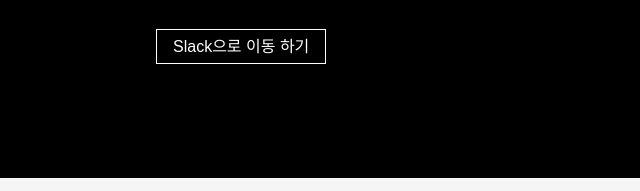
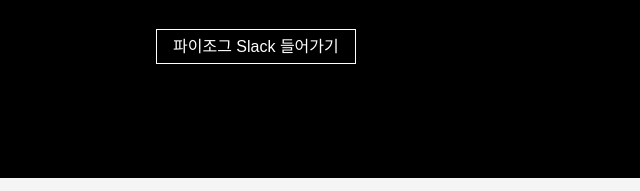
Before and after one commit to pyjog/pyjog.github.io, a plain HTML site: page index.html in a window 1280 px wide. Shown: the part 571-762 px from the top of the page, 0-640 px from the left. Drawn offline with Linux system fonts and the light colour scheme.

Commit message:
슬랙 링크를 슬랙 가입 링크로 변경.

```diff
--- a/index.html
+++ b/index.html
@@ -40,7 +40,7 @@
           <p>웹, 시스템, 데이터분석 등 여러 분야 사람들이 참여합니다.</p>
           <br>
           <br>
-          <a class="go-to-slack" href="https://pyjog.slack.com">Slack으로 이동 하기</a>
+          <a class="go-to-slack" href="https://join.slack.com/t/pyjog/shared_invite/enQtNDA2MTU5ODc0MTk3LTFkYmY1ODNhMGNkZDMxMmE4NTFkMDQ0MWM5NDA5MmQ2NzgzOTNjMGQ5ZmU2NjZhOGM3ZDUzYWY5ZTJiZTM5NDk">파이조그 Slack 들어가기</a>
         </div>
         <div class="fb-page" data-href="https://www.facebook.com/pyjog" data-tabs="timeline" data-small-header="false" data-adapt-container-width="true" data-hide-cover="false" data-show-facepile="true"><blockquote cite="https://www.facebook.com/pyjog" class="fb-xfbml-parse-ignore"><a href="https://www.facebook.com/pyjog">PyJog</a></blockquote></div>
       </section>
```
